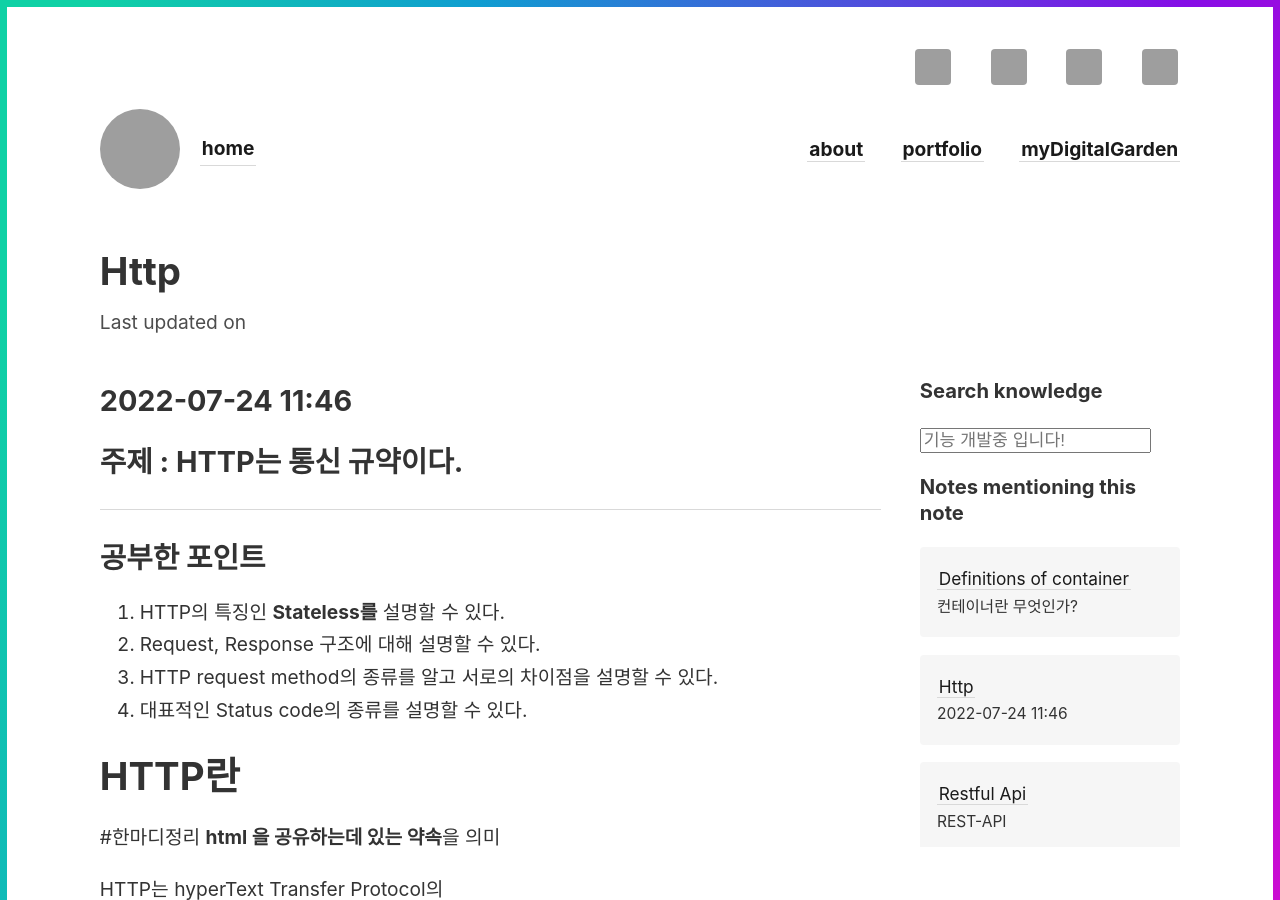
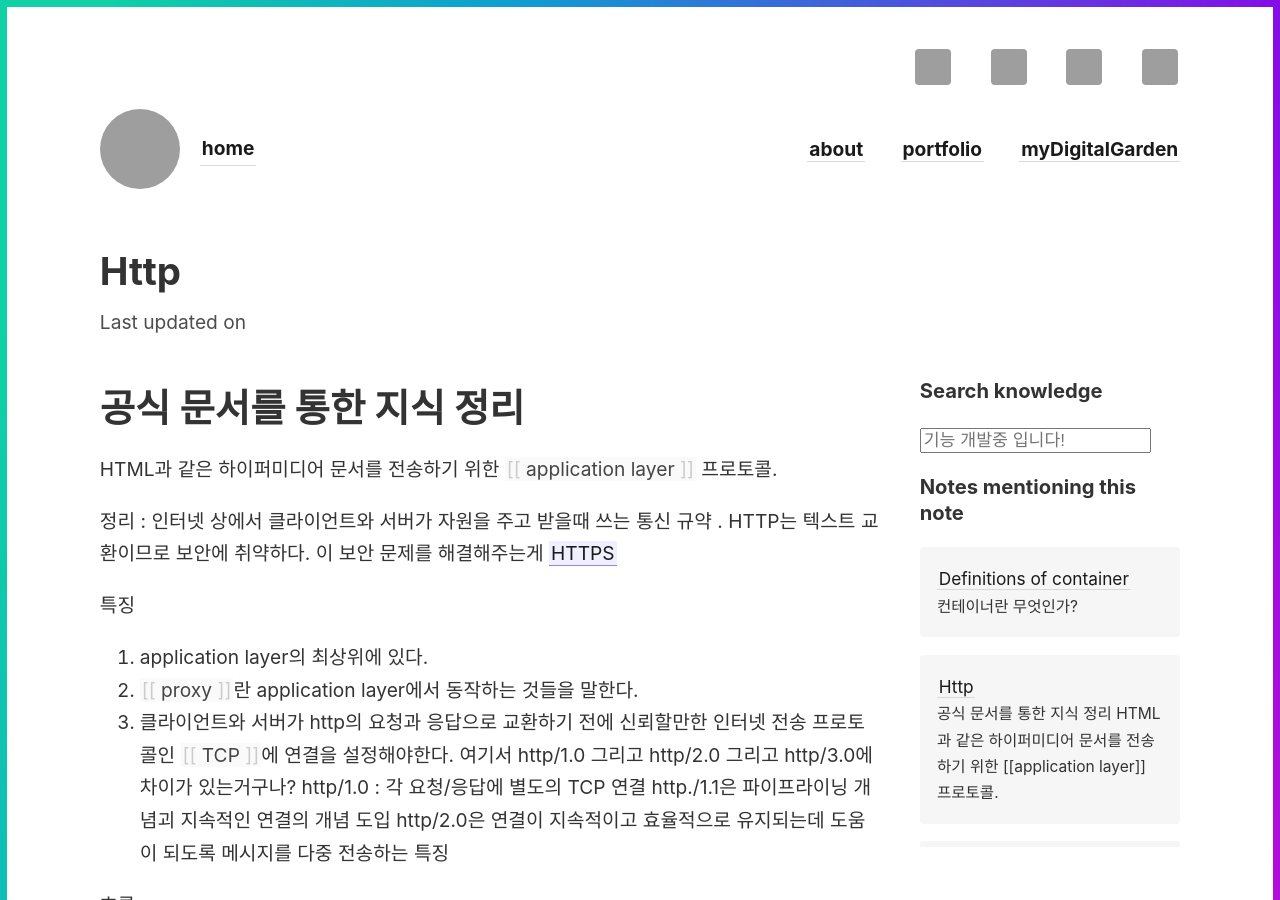
Before and after one commit to CodyMan0/myDigitalGarden, a Jekyll site: the page built from _notes/HTTP.md, in a window 1280 px wide and 900 px high, cut to the strip 0-900 px from the top of the window. Built offline with Jekyll 4.4.1, drawn with Linux system fonts in a browser that asks for light colours; comment, search, counter and statistics services are not loaded; some of the changed text lies outside the part shown; grey boxes are pictures that could not be loaded.

Commit message:
update: 네트워크 프로토콜에 대해 공부한 부분 수정

````diff
--- a/_notes/HTTP.md
+++ b/_notes/HTTP.md
@@ -1,20 +1,44 @@
 ---
 ---
 
-## 2022-07-24 11:46
-
-## 주제 : HTTP는 통신 규약이다.
-----
-## 공부한 포인트
-1.  HTTP의 특징인 **Stateless를** 설명할 수 있다.
-2.  Request, Response 구조에 대해 설명할 수 있다.
-3.  HTTP request method의 종류를 알고 서로의 차이점을 설명할 수 있다.
-4.  대표적인 Status code의 종류를 설명할 수 있다.
+# 공식 문서를 통한 지식 정리
+HTML과 같은 하이퍼미디어 문서를 전송하기 위한 [[application layer]] 프로토콜.
 
 
-# HTTP란
 
-#한마디정리 **html 을 공유하는데 있는 약속**을 의미
+정리 : 인터넷 상에서 클라이언트와 서버가 자원을 주고 받을때 쓰는 통신 규약 . HTTP는 텍스트 교환이므로 보안에 취약하다. 이 보안 문제를 해결해주는게 [[HTTPS]]
+
+특징
+1. application layer의 최상위에 있다.
+2. [[proxy]]란 application layer에서 동작하는 것들을 말한다.
+3. 클라이언트와 서버가 http의 요청과 응답으로 교환하기 전에 신뢰할만한 인터넷 전송 프로토콜인 [[TCP]]에 연결을 설정해야한다.
+	여기서 http/1.0 그리고 http/2.0 그리고 http/3.0에 차이가 있는거구나?
+	http/1.0 : 각 요청/응답에 별도의 TCP 연결
+	http./1.1은 파이프라이닝 개념괴 지속적인 연결의 개념 도입
+	http/2.0은 연결이 지속적이고 효율적으로 유지되는데 도움이 되도록 메시지를 다중 전송하는 특징
+
+흐름
+1. TCP 연결을 엽니다. TCP 연결은 요청을 보내거나 응답을 받는데 사용됩니다.
+2. HTTP 메세지를 전송합니다.  (HTTP/1은 text 그대로 오지만 HTTP/2는 캡슐화되어있다. 그러면 HTTP/2는 https인가?)
+```html
+GET / HTTP/1.1
+Host: developer.mozilla.org
+Accept-Language: fr
+```
+3. 서버에 의해 전송된 응답을 읽어들입니다
+```
+HTTP/1.1 200 OK
+Date: Sat, 09 Oct 2010 14:28:02 GMT
+Server: Apache
+Last-Modified: Tue, 01 Dec 2009 20:18:22 GMT
+ETag: "51142bc1-7449-479b075b2891b"
+Accept-Ranges: bytes
+Content-Length: 29769
+Content-Type: text/html
+
+<!DOCTYPE html... (here comes the 29769 bytes of the requested web page)
+```
+
 
 HTTP는 hyperText Transfer Protocol의
 - hyperText -> html과 동일 (문서와 문서가 링크 로 연결되도록 하는 태그로 구성된 언어)
@@ -60,6 +84,11 @@ stateful / stateless 차이 및 사용 정리
 HTTP 는 컴퓨터들끼리의 약속이다. HTTP 소통의 핵심은 요청과 응답이다. HTTP 통신은 독립적이다. 그래서 이전의 상태를 전혀 알지 못한다. 그렇기 때문에 매 통신마다 필요한 모든 정보를 담아서 요청을 보내야한다.
 
 
+
+## HTTP 기반 API
+1. [[XMLHttpRequest]]
+2. [[fetch]]
+
 ### 출처(참고문헌)
 
 ### 연결문서
--- a/_notes/HTTPS.md
+++ b/_notes/HTTPS.md
@@ -1,14 +1,22 @@
 ---
 ---
 
-# HTTPS
----
+==등장한 배경== : http가 plain text를 주고 받는다는점에서 생겨난 보안 문제
+
+
+-   인터넷 상에서 정보를 암호화하는 SSL 프로토콜을 사용해 클라이언트와 서버가 자원을 주고 받을 때 쓰는 통신 규약
+
+HTTPS는 텍스트를 암호화한다. (공개키 암호화 방식으로!)
+
 https는
 	1. 내가 사이트에 보내는 정보들을 제 3자가 못보게 한다. (보안)
 	2. 접속한 사이트가 믿을 만한 곳인지를 알려준다.
 
+[[TLS]]
 [[symmetric key]] 와 [[asymmetric key]]
 
+
+[[stream of HTTPS]]
 
 
 
--- /dev/null
+++ b/_notes/Network Protocal.md
@@ -0,0 +1,18 @@
+---
+---
+
+ 통신 관련  : [[TCP_IP]], [[HTTP]] 프로토콜 ,[[UDP]]
+
+![](https://developer.mozilla.org/en-US/docs/Web/HTTP/Overview/http-layers.png)
+머신 -> 머신 ip 패킷의 형태로 전송 Ip header 부분을 제외한 부분 DATA , TCP는 긴 데이터를 전송할 수 있어서 모든 웹 어플리케이션에서 사용된다.  하지만 TCP 사용하는 프레임워크가 부족 -> http protocal
+
+
+
+인터넷 상의 가장 일반적인 두 개의 전송 프로토콜 : [[TCP_IP]] , [[UDP]] (TCP는 신회할 수 있으나 UDP는 그렇지 않다. )
+
+
+
+
+
+### 관련있는 메모
+[[handshaking]]
--- a/_notes/recoil.md
+++ b/_notes/recoil.md
@@ -1,9 +1,33 @@
 ---
 ---
 
+참고 자료 : https://tech.osci.kr/2022/06/16/recoil-state-management-of-react/
 
-정리 요망!!
+참고 : [[mvc pattern]] -> [[Flux pattern]]
 
 - 리코일 핵심은 상태 관리
 
+
+
+## recoil이 자신을 소개하는 문구
+1. 작고 react 스러운
+2. 데이터 흐름 그래프
+3. 교차하는 앱 관찰
+
+## 핵심 개념
+### atom
+### selector
+정의 : selector 은 atom 을 활용해 개발자가 원하는 대로 값을 뽑아서 사용할 수 있는 API 입니다
+특징 :
+1. selector 은 readonly 한 값 만을 반환
+2. get과 set이 있다.
+
+장점 : [[caching]] -> selector 을 활용해 비동기 통신을 하였을 때 체감되는 강력한 기능은 **캐싱** 입니다. selector 을 활용해 비동기 통신을 해온다면, 내부적으로 알아서 값을 캐싱 해주기 때문에 이미 한번 비동기 통신을 하여 값이 캐싱되어 있다면 매번 같은 비동기 통신을 하지 않고 캐싱 된 값을 추적하여 사용합니다.
+
+#### 관련있는 메모
+[[SQL]]의 select ??
+
+
+
+
 ### 리액트 안에서는 getter 와 setter를 직접 정의해서 쓰는 Selector라는 순수함수가 있다.
--- /dev/null
+++ b/_notes/stream of HTTPS.md
@@ -0,0 +1,11 @@
+---
+---
+
+1. A가 Https를 적용하기 위해 공개키와 개인키를 만든다.
+2. CA 기업을 선택하고 내 공개키 관리를 부탁하고 계약
+3. 그 기업이 내 공개키, 공개키 암호화 방법을 담은 인증서를 만들고 A에게 개인키 제공
+4. A는 이제 공개키로 암호화된 Https가 아니면 인증서를 클라이언트에게 건내준다
+5. 브라우저가 자동으로 인증서를 해독하고 A서버의 공개키를 얻게 된다
+6. 클라이언트가 A서버와 handshaking과정을 주고 받고 난수를 조합하여 대칭키를 생성한 뒤, A서버의 공개키에 해당하는 대칭키를 암호화해서 서버로 보낸다.
+7. 서버는 암호화된 대칭키를 자신의 개인키로 복호화하여 클라이언트와 동일한 대칭키 획독
+8. 이후 클라이언트 - 서버간 통신할땐 pre-master-key(대칭키)를 이용해서 암호화, 복호화를 진행A
````
Also changed, not shown: _notes/Algorithm MOCs.md (+1 -3 lines), _notes/hook.md (+1 -1 lines).
